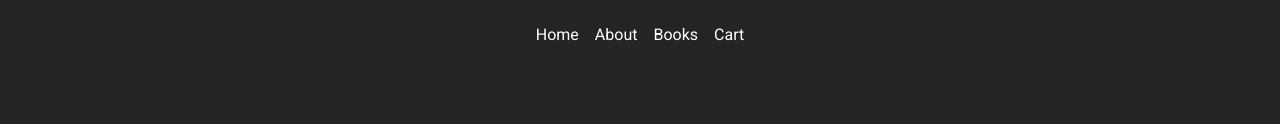
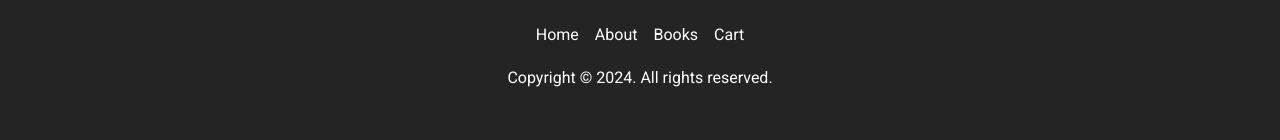
Before and after one commit to navv-r/React-E-Commerce-Course, a React (Create React App) app: page / in a window 1280 px wide. Shown: the part 3079-3219 px from the top of the page. Built offline with nearby package versions, Linux system fonts and the light colour scheme.

Commit message:
footer section complete

```diff
--- a/src/components/Footer.jsx
+++ b/src/components/Footer.jsx
@@ -17,6 +17,10 @@ const Footer = () => {
             <a href="/books" className="footer__link">Books</a>
             <a href="/cart" className="footer__link">Cart</a>
           </div>
+          <div className="footer__copyright">
+            Copyright &copy; 2024. All rights reserved.
+          </div>
+
          </div>
       </div>
     </footer>
```
